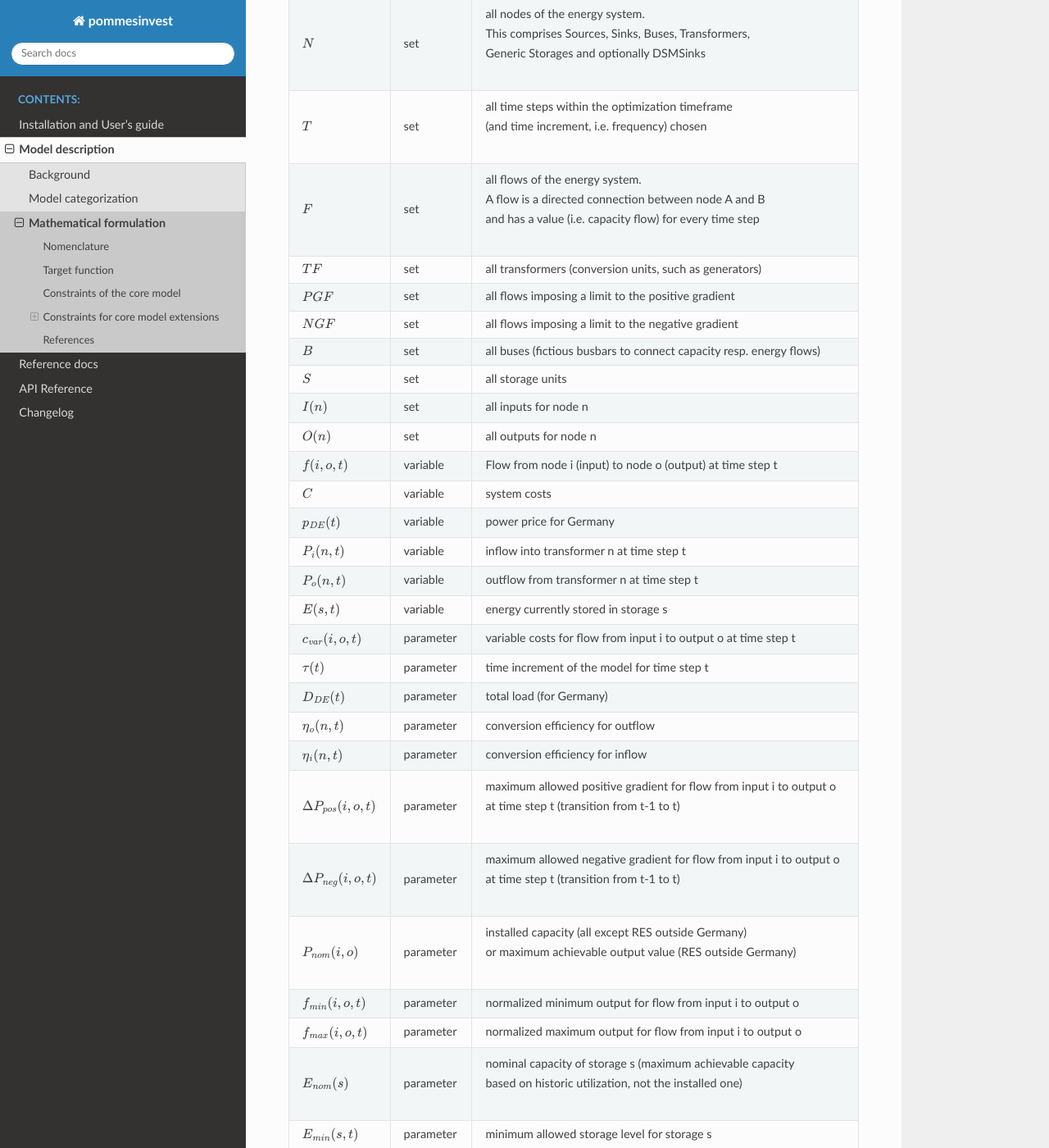
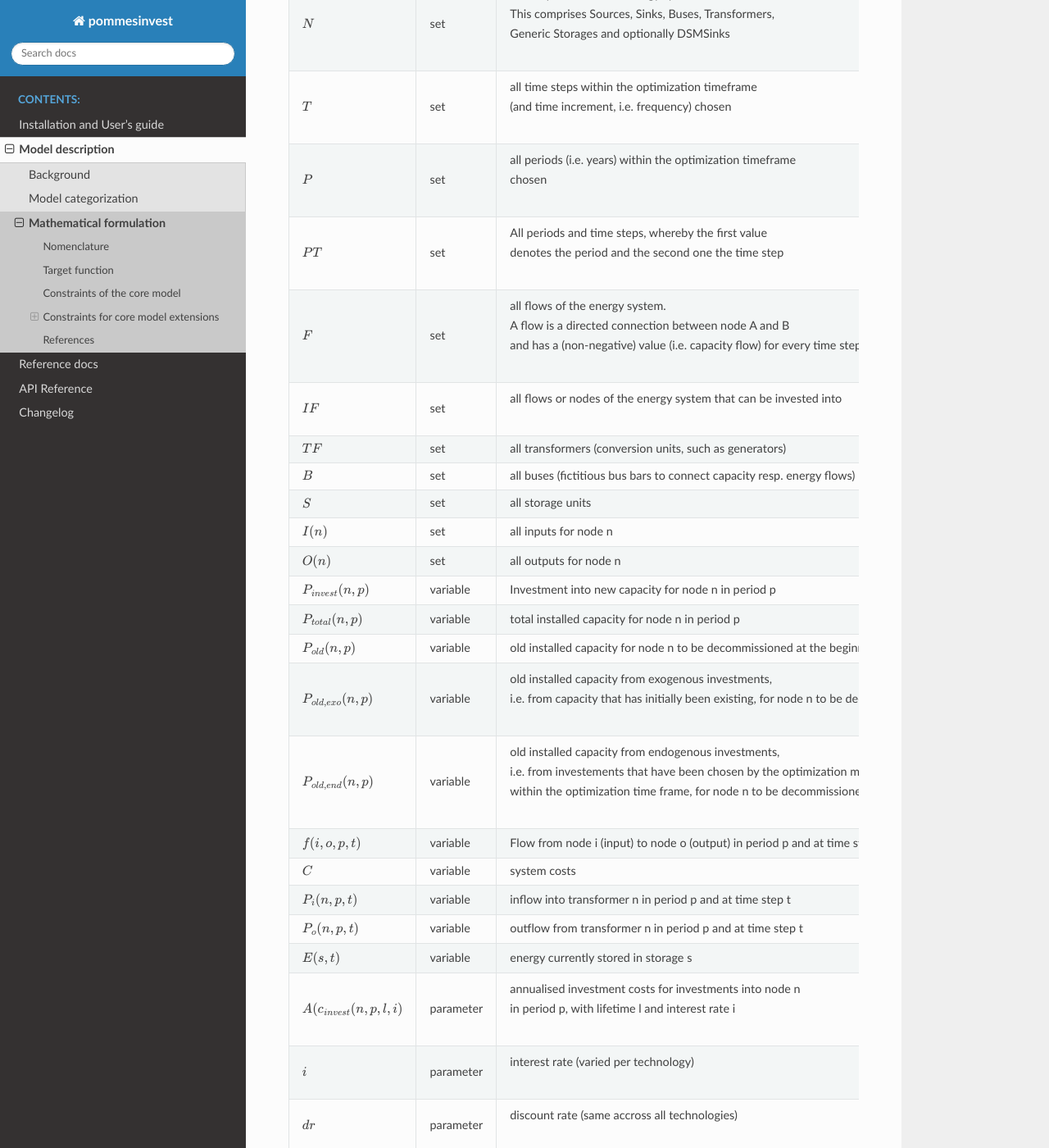
Before and after one commit to pommes-public/pommesinvest, a Sphinx documentation site: the page built from docs/model/formulation.rst, in a window 1280 px wide and 1400 px high, scrolled down 366 px. Shown: the whole window at 82% size. Built offline with Sphinx 7.4.7 and the Read the Docs theme 2.0.0, drawn with Linux system fonts in a browser that asks for light colours; some of the changed text lies outside the part shown.

Commit message:
Begin adjusting formulation

```diff
--- a/docs/model/formulation.rst
+++ b/docs/model/formulation.rst
@@ -16,40 +14,50 @@ Nomenclature
     :header: **name**, **type**, **description**
     :widths: 15, 15, 70
 
-    ":math:`N`", "set", "| all nodes of the energy system.
+    ":math:`N`", "set", "| all components of the energy system.
     | This comprises Sources, Sinks, Buses, Transformers,
     | Generic Storages and optionally DSMSinks"
     ":math:`T`", "set", "| all time steps within the optimization timeframe
     | (and time increment, i.e. frequency) chosen"
+    ":math:`P`", "set", "| all periods (i.e. years) within the optimization timeframe
+    | chosen"
+    ":math:`PT`", "set", "| All periods and time steps, whereby the first value
+    | denotes the period and the second one the time step"
     ":math:`F`", "set", "| all flows of the energy system.
     | A flow is a directed connection between node A and B
-    | and has a value (i.e. capacity flow) for every time step"
+    | and has a (non-negative) value (i.e. capacity flow) for every time step"
+    ":math:`IF`", "set", "| all flows or nodes of the energy system that can be invested into"
     ":math:`TF`", "set", "all transformers (conversion units, such as generators)"
-    ":math:`PGF`", "set", "all flows imposing a limit to the positive gradient"
-    ":math:`NGF`", "set", "all flows imposing a limit to the negative gradient"
-    ":math:`B`", "set", "all buses (fictious busbars to connect capacity resp. energy flows)"
+    ":math:`B`", "set", "all buses (fictitious bus bars to connect capacity resp. energy flows)"
     ":math:`S`", "set", "all storage units"
     ":math:`I(n)`", "set", "all inputs for node n"
     ":math:`O(n)`", "set", "all outputs for node n"
-    ":math:`f(i,o,t)`", "variable", "Flow from node i (input) to node o (output) at time step t"
+    ":math:`P_{invest}(n, p)`", "variable", "Investment into new capacity for node n in period p"
+    ":math:`P_{total}(n, p)`", "variable", "total installed capacity for node n in period p"
+    ":math:`P_{old}(n, p)`", "variable", "old installed capacity for node n to be decommissioned at the beginning of period p"
+    ":math:`P_{old,exo}(n, p)`", "variable", "| old installed capacity from exogenous investments,
+    | i.e. from capacity that has initially been existing, for node n to be decommissioned at the beginning of period p"
+    ":math:`P_{old,end}(n, p)`", "variable", "| old installed capacity from endogenous investments,
+    | i.e. from investements that have been chosen by the optimization model and reached their lifetime
+    | within the optimization time frame, for node n to be decommissioned at the beginning of period p"
+    ":math:`f(i,o,p,t)`", "variable", "Flow from node i (input) to node o (output) in period p and at time step t"
     ":math:`C`", "variable", "system costs"
-    ":math:`p_{DE}(t)`", "variable", "power price for Germany"
-    ":math:`P_{i}(n, t)`", "variable", "inflow into transformer n at time step t"
-    ":math:`P_{o}(n, t)`", "variable", "outflow from transformer n at time step t"
+    ":math:`P_{i}(n, p, t)`", "variable", "inflow into transformer n in period p and at time step t"
+    ":math:`P_{o}(n, p, t)`", "variable", "outflow from transformer n in period p and at time step t"
     ":math:`E(s, t)`", "variable", "energy currently stored in storage s"
+    ":math:`A(c_{invest}(n, p, l, i)`", "parameter", "| annualised investment costs for investments into node n
+    | in period p, with lifetime l and interest rate i"
+    ":math:`i`", "parameter", "| interest rate (varied per technology)"
+    ":math:`dr`", "parameter", "| discount rate (same accross all technologies)"
     ":math:`c_{var}(i, o, t)`", "parameter", "variable costs for flow from input i to output o at time step t"
     ":math:`\tau(t)`", "parameter", "time increment of the model for time step t"
     ":math:`D_{DE}(t)`", "parameter", "total load (for Germany)"
     ":math:`\eta_{o}(n, t)`", "parameter", "conversion efficiency for outflow"
     ":math:`\eta_{i}(n, t)`", "parameter", "conversion efficiency for inflow"
-    ":math:`\Delta P_{pos}(i, o, t)`", "parameter", "| maximum allowed positive gradient for flow from input i to output o
-    | at time step t (transition from t-1 to t)"
-    ":math:`\Delta P_{neg}(i, o, t)`", "parameter", "| maximum allowed negative gradient for flow from input i to output o
-    | at time step t (transition from t-1 to t)"
     ":math:`P_{nom}(i, o)`", "parameter", "| installed capacity (all except RES outside Germany)
-    | or maximum achievable output value (RES outside Germany)"
-    ":math:`f_{min}(i, o, t)`", "parameter", "normalized minimum output for flow from input i to output o"
-    ":math:`f_{max}(i, o, t)`", "parameter", "normalized maximum output for flow from input i to output o"
+    | or maximum achievable output value (RES outside Germany) for exogenously defined capacities"
+    ":math:`f_{min}(i, o, p, t)`", "parameter", "normalized minimum output for flow from input i to output o"
+    ":math:`f_{max}(i, o, p, t)`", "parameter", "normalized maximum output for flow from input i to output o"
     ":math:`E_{nom}(s)`", "parameter", "| nominal capacity of storage s (maximum achievable capacity
     | based on historic utilization, not the installed one)"
     ":math:`E_{min}(s, t)`", "parameter", "minimum allowed storage level for storage s"
@@ -57,14 +65,14 @@ Nomenclature
     ":math:`\beta(s, t)`", "parameter", "fraction of lost energy as share of :math:`E(s, t)`"
     ":math:`\gamma(s, t)`", "parameter", "fixed loss of energy relative to :math:`E_{nom}(s)` per time unit"
     ":math:`\delta(s, t)`", "parameter", "absolute fixed loss of energy per time unit"
-    ":math:`\dot{E}_i(s, t)`", "parameter", "energy flowing into storage s at time step t"
-    ":math:`\dot{E}_o(s, t)`", "parameter", "energy extracted from storage s at time step t"
+    ":math:`\dot{E}_i(s, p, t)`", "parameter", "energy flowing into storage s in period p and at time step t"
+    ":math:`\dot{E}_o(s, p, t)`", "parameter", "energy extracted from storage s in period p and at time step t"
     ":math:`\eta_i(s, t)`", "parameter", "conversion factor (i.e. efficiency) of storage s for storing energy"
     ":math:`\eta_o(s, t)`", "parameter", "| conversion factor (i.e. efficiency) of storage s for withdrawing
     | stored energy"
     ":math:`t_u`", "parameter", "time unit of losses :math:`\beta(t)`, :math:`\gamma(t)`, :math:`\delta(t)` and time increment :math:`\tau(t)`"
     ":math:`ef(i, o)`", "parameter", "emission factor in :math:`\frac {t \space CO_2}{MWh}`"
-    ":math:`EL`", "parameter", "overall emission linit in :math:`t \space CO_2`"
+    ":math:`EL`", "parameter", "overall emission limit in :math:`t \space CO_2`"
 
 
 Target function
@@ -73,12 +81,28 @@ The target function is build together by the ``_objective_expression`` terms of
 oemof.solph components used (`see the oemof.solph.models module <https://github.com/oemof/oemof-solph/blob/dev/src/oemof/solph/models.py>`_):
 
 
-System costs: sum of the costs for all flows (commodity / fuel, emissions and operation costs):
+System costs: Sum of
+
+    * annualised investment costs for flows that can be invested into,
+    * fixed costs for flows associated with a fixed costs value as well as
+    * variable costs for all flows (commodity / fuel, emissions and operation costs):
 
 .. math::
 
-    & Min \space C = \sum_{(i,o)} \sum_t f(i, o, t) \cdot c_{var}(i, o, t) \\
-    & \forall \space (i, o) \in \mathrm{F}, \space t \in \mathrm{T}
+    & Min \space C = (\sum_{n} P_{invest}(n, p) \cdot A(c_{invest}(n, p), l, i) \cdot l \\
+    & + (\sum_{pp=p}^{p+l} P_{invest}(n, p) \cdot c_{fixed}(n, pp) \cdot DF^{-pp}) \\
+    & + \sum_{(i,o)} \sum_t f(i, o, p, t) \cdot c_{var}(i, o, t)) \cdot DF^{-p} \\
+    & \forall \space n \in \mathrm{IF}, \space (i, o) \in \mathrm{F},
+    \space p \in \textrm{P}, \space t \in \mathrm{T}
+
+whereby
+
+.. math::
+
+    & A(c_{invest}(n, p), l, i) = c_{invest}(n, p) \cdot
+    \frac {(1+i)^l \cdot i} {(1+i)^l - 1} \\
+    & \\
+    & DF=(1+dr)
 
 Constraints of the core model
 +++++++++++++++++++++++++++++
```
Also changed, not shown: other parts of docs/model/formulation.rst (+0 -2 lines).
